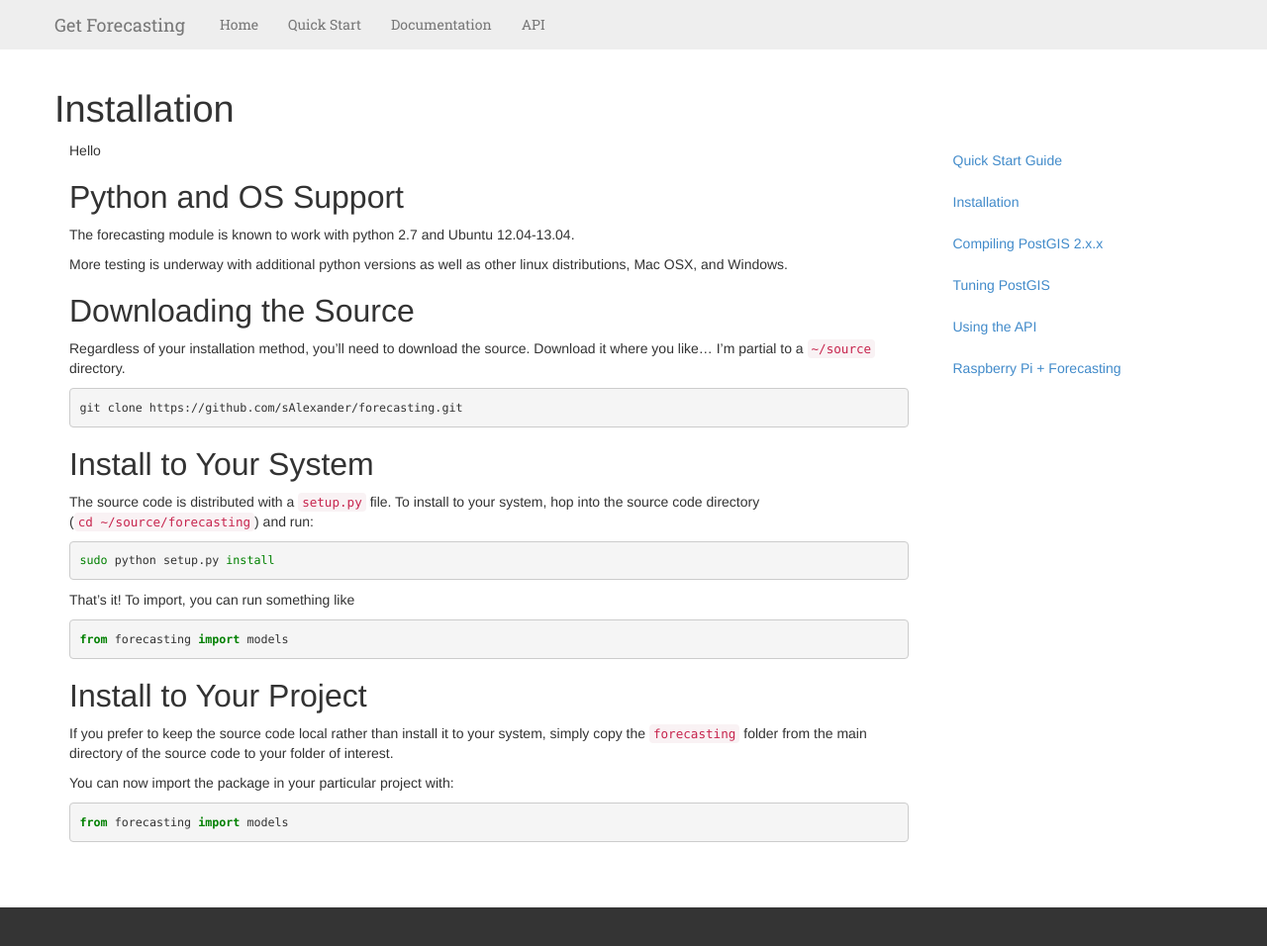
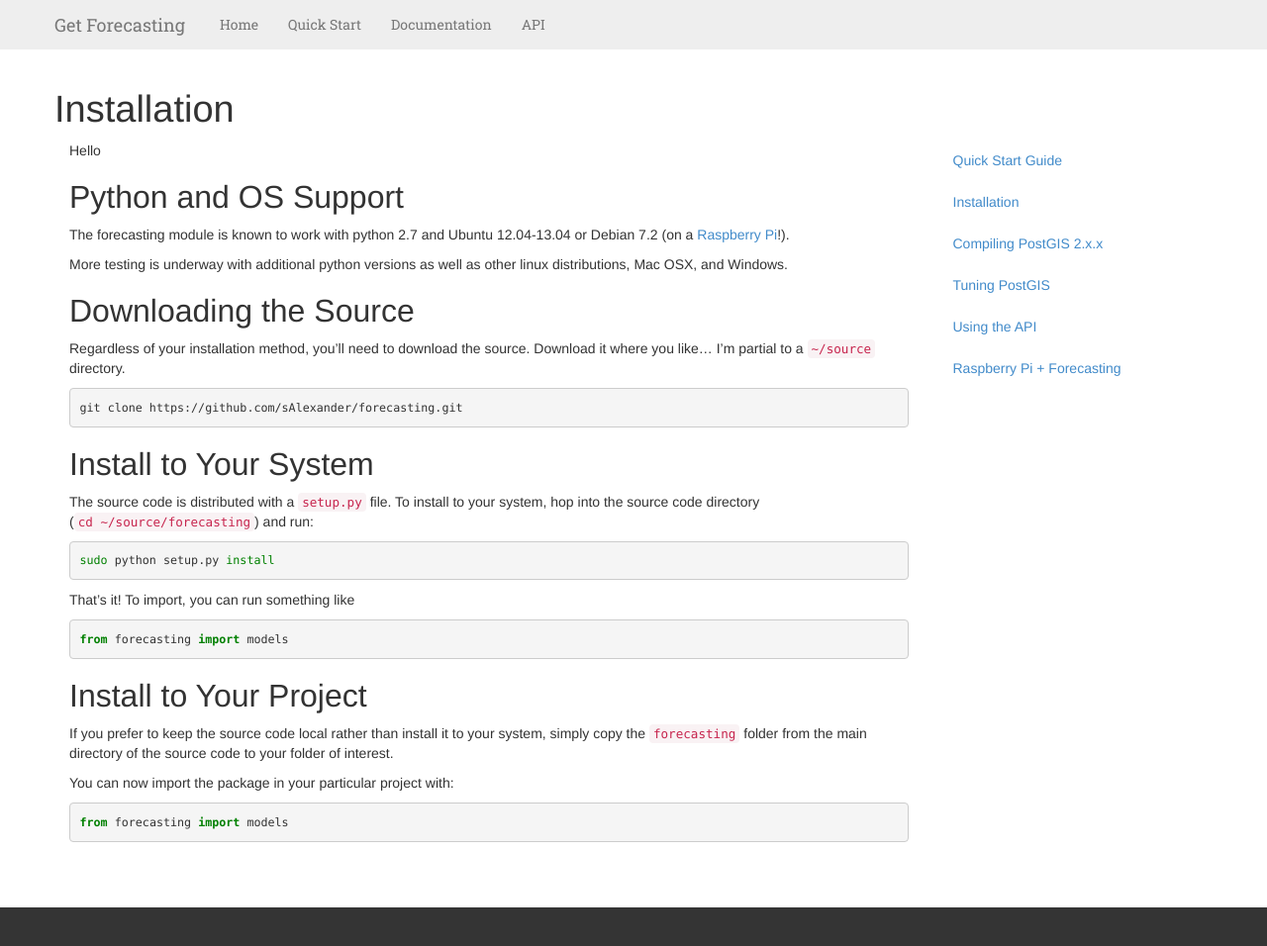
Before and after one commit to sAlexander/forecasting, a Jekyll site: the page built from documentation/_posts/2013-01-30-installation.md, in a window 1280 px wide and 1117 px high. Shown: the top 956 px of the window at 99% size. Built offline with Jekyll 4.4.1, drawn with Linux system fonts in a browser that asks for light colours; Markdown is read by kramdown in place of the engine named in the settings.

Commit message:
adding compatibility for debian

```diff
--- a/documentation/_posts/2013-01-30-installation.md
+++ b/documentation/_posts/2013-01-30-installation.md
@@ -9,7 +9,7 @@ Hello
 
 ## Python and OS Support
 
-The forecasting module is known to work with python 2.7 and Ubuntu 12.04-13.04.
+The forecasting module is known to work with python 2.7 and Ubuntu 12.04-13.04 or Debian 7.2 (on a [Raspberry Pi](/documentation/Raspberry-Pi/)!).
 
 More testing is underway with additional python versions as well as other linux distributions, Mac OSX, and Windows.
 
```
